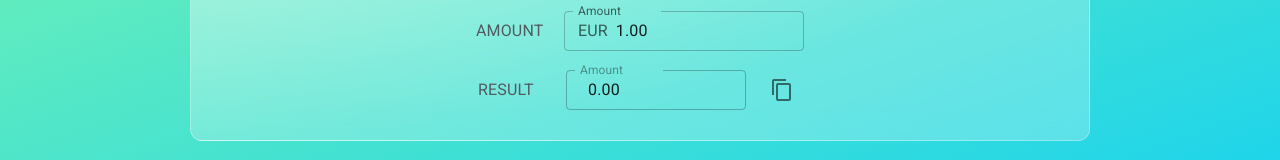
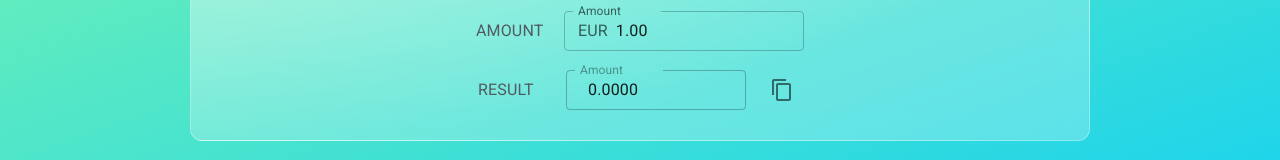
Before and after one commit to andreimihale/exchanger, a React (Create React App) app: page / in a window 1280 px wide. Shown: the part 406-566 px from the top of the page. Built offline with nearby package versions, Linux system fonts and the light colour scheme; no server answers.

Commit message:
change result from 2 decimals to 4 decimals

```diff
--- a/src/pages/Convertor/Convertor.js
+++ b/src/pages/Convertor/Convertor.js
@@ -57,7 +57,7 @@ const Convertor = () => {
   };
 
   const copyToClipboard = () => {
-    navigator.clipboard.writeText((amount * exchangeRate).toFixed(2));
+    navigator.clipboard.writeText((amount * exchangeRate).toFixed(4));
     toast.success("Copied to clipboard!");
   };
 
@@ -159,7 +159,7 @@ const Convertor = () => {
             size="small"
             disabled
             id="result"
-            value={(amount * exchangeRate).toFixed(2)}
+            value={(amount * exchangeRate).toFixed(4)}
             InputProps={{
               startAdornment: (
                 <InputAdornment position="start">{currency}</InputAdornment>
```
